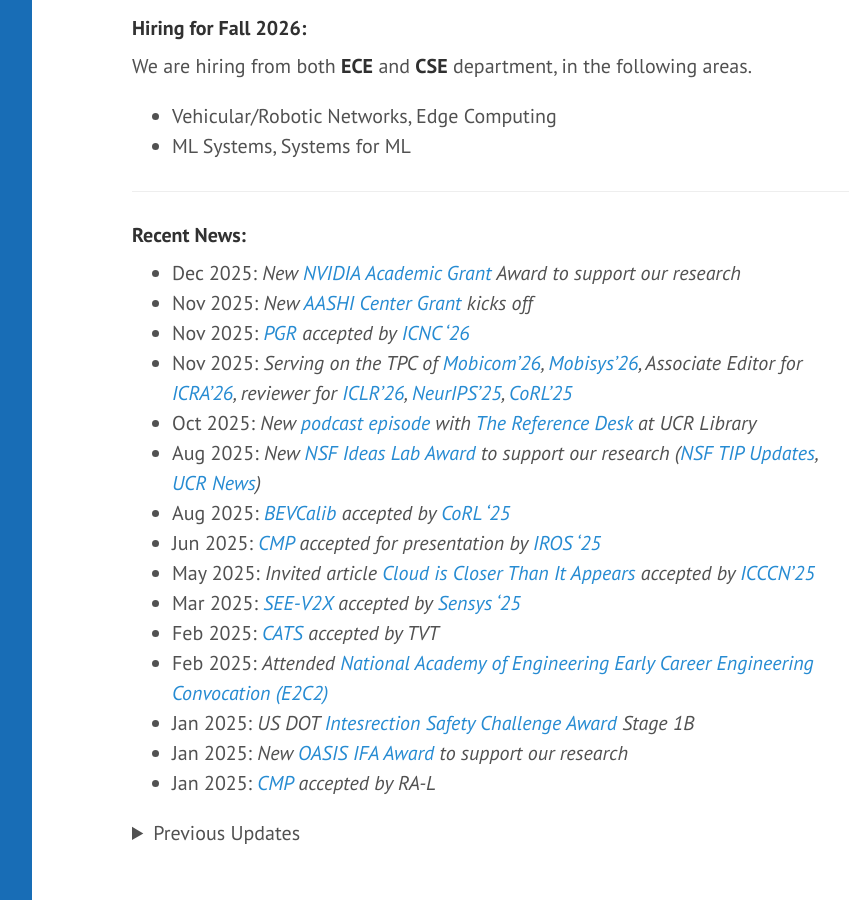
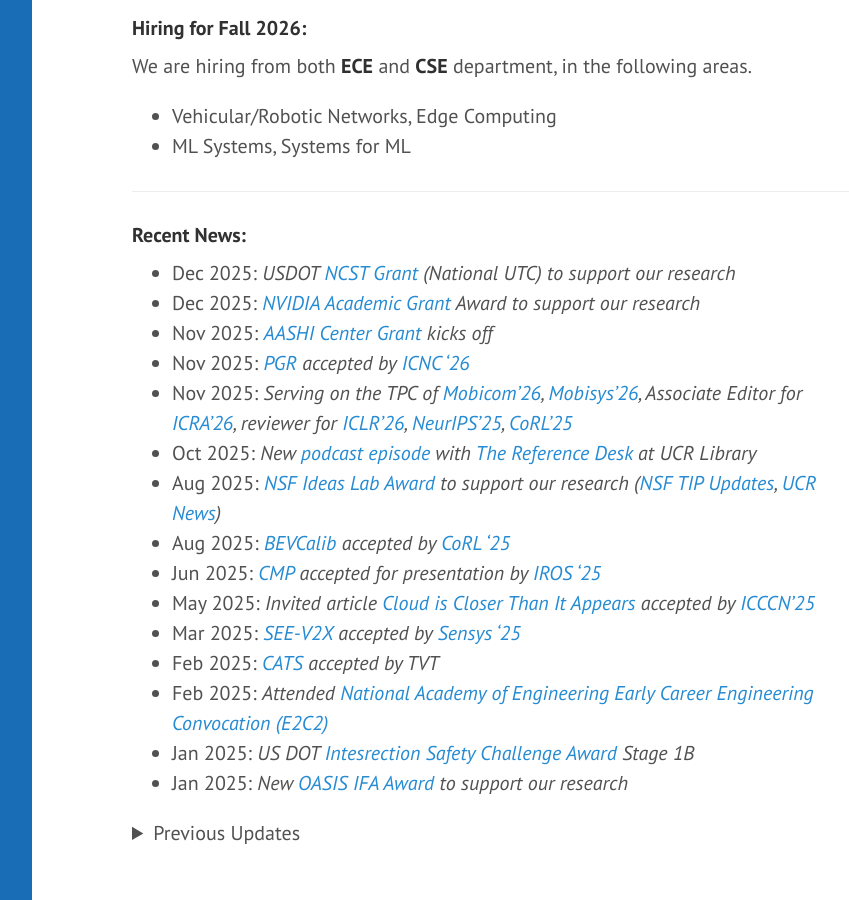
Before and after one commit to hangqiu/hangqiu.github.io, a Jekyll site: the page built from index.md, in a window 1280 px wide and 900 px high, scrolled down 756 px. Shown: the whole window, without its empty margins (328-1177 px from the left). Built offline with Jekyll 4.4.1, drawn with Linux system fonts in a browser that asks for light colours; a style sheet for code colours, icons or effects is not loaded.

Commit message:
Auto-sync lab_news_auto.yml from source repo

```diff
--- a/_data/lab_news_auto.yml
+++ b/_data/lab_news_auto.yml
@@ -1,7 +1,10 @@
-- title: "New [NVIDIA Academic Grant](https://www.nvidia.com/en-us/industries/higher-education-research/academic-grant-program/) Award to support our research"
+- title: "USDOT [NCST Grant](https://ncst.ucdavis.edu/) (National UTC) to support our research"
+  date: 2025-12-17
+
+- title: "[NVIDIA Academic Grant](https://www.nvidia.com/en-us/industries/higher-education-research/academic-grant-program/) Award to support our research"
   date: 2025-12-12
 
-- title: "New [AASHI Center Grant](https://news.ucr.edu/articles/2025/11/21/ucr-leads-8-million-effort-dynamic-computer-networks) kicks off"
+- title: "[AASHI Center Grant](https://news.ucr.edu/articles/2025/11/21/ucr-leads-8-million-effort-dynamic-computer-networks) kicks off"
   date: 2025-11-21
 
 - title: "[PGR](https://arxiv.org/abs/2410.00582) accepted by [ICNC '26](http://www.conf-icnc.org/2026/)"
@@ -10,7 +13,7 @@
 - title: "New [podcast episode](https://open.spotify.com/episode/3qSjqM73TUs9HrZ80jRcH9?si=u5inYmhUQIS5exuxr0F0Iw) with [The Reference Desk](https://open.spotify.com/show/7KuhdYsiLBZlTdaWAoIjZE?si=Zzvydq_ZR5OA41NX9zxuzQ) at UCR Library"
   date: 2025-10-17
 
-- title: "New [NSF Ideas Lab Award](https://www.nsf.gov/awardsearch/showAward?AWD_ID=2453817) to support our research ([NSF TIP Updates](https://www.nsf.gov/tip/updates/nsf-invests-more-17m-advance-us-technological-leadership), [UCR News](https://insideucr.ucr.edu/awards/2025/09/03/nsf-grants-advance-safer-roads-smarter-maps-and-more-trustworthy-robots))"
+- title: "[NSF Ideas Lab Award](https://www.nsf.gov/awardsearch/showAward?AWD_ID=2453817) to support our research ([NSF TIP Updates](https://www.nsf.gov/tip/updates/nsf-invests-more-17m-advance-us-technological-leadership), [UCR News](https://insideucr.ucr.edu/awards/2025/09/03/nsf-grants-advance-safer-roads-smarter-maps-and-more-trustworthy-robots))"
   date: 2025-08-15
 
 - title: "[BEVCalib](https://cisl.ucr.edu/BEVCalib/) accepted by [CoRL '25](https://www.corl.org/)"
@@ -40,7 +43,7 @@
 - title: "[Harbor](https://dl.acm.org/doi/10.1145/3666025.3699328) accepted by [Sensys '24](https://sensys.acm.org/2024/)"
   date: 2024-09-01
 
-- title: "Joined USDOT [CARNATIONS](https://www.iitcarnations.org/) Center"
+- title: "Joined USDOT [CARNATIONS](https://www.iitcarnations.org/) Center (Tier-1 UTC)"
   date: 2024-07-01
 
 - title: "[ELM](https://arxiv.org/abs/2403.04593) accepted by [ECCV' 24](https://eccv.ecva.net/Conferences/2024)"
```
